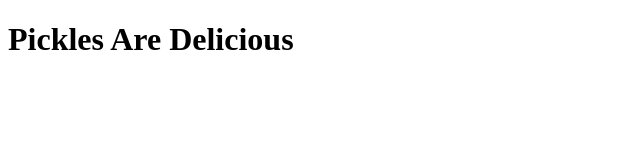
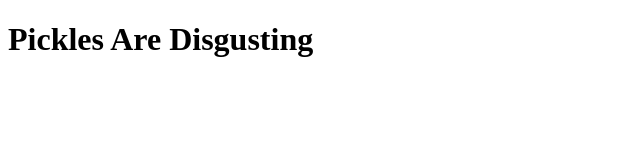
Before and after one commit to banirezaie/js-2-2, a plain HTML site: page quiz3.html in a window 1280 px wide. Shown: the whole page, without its empty margins (0-640 px from the left). Drawn offline with nearby package versions, Linux system fonts and the light colour scheme.

Commit message:
quiz3 done

```diff
--- a/quiz3.js
+++ b/quiz3.js
@@ -1 +1,3 @@
 // change the word Delicious to Disgusting
+
+document.querySelector("h1 span").innerText = "Disgusting";
```
Also changed, not shown: quiz3.html (+0 -1 lines).
